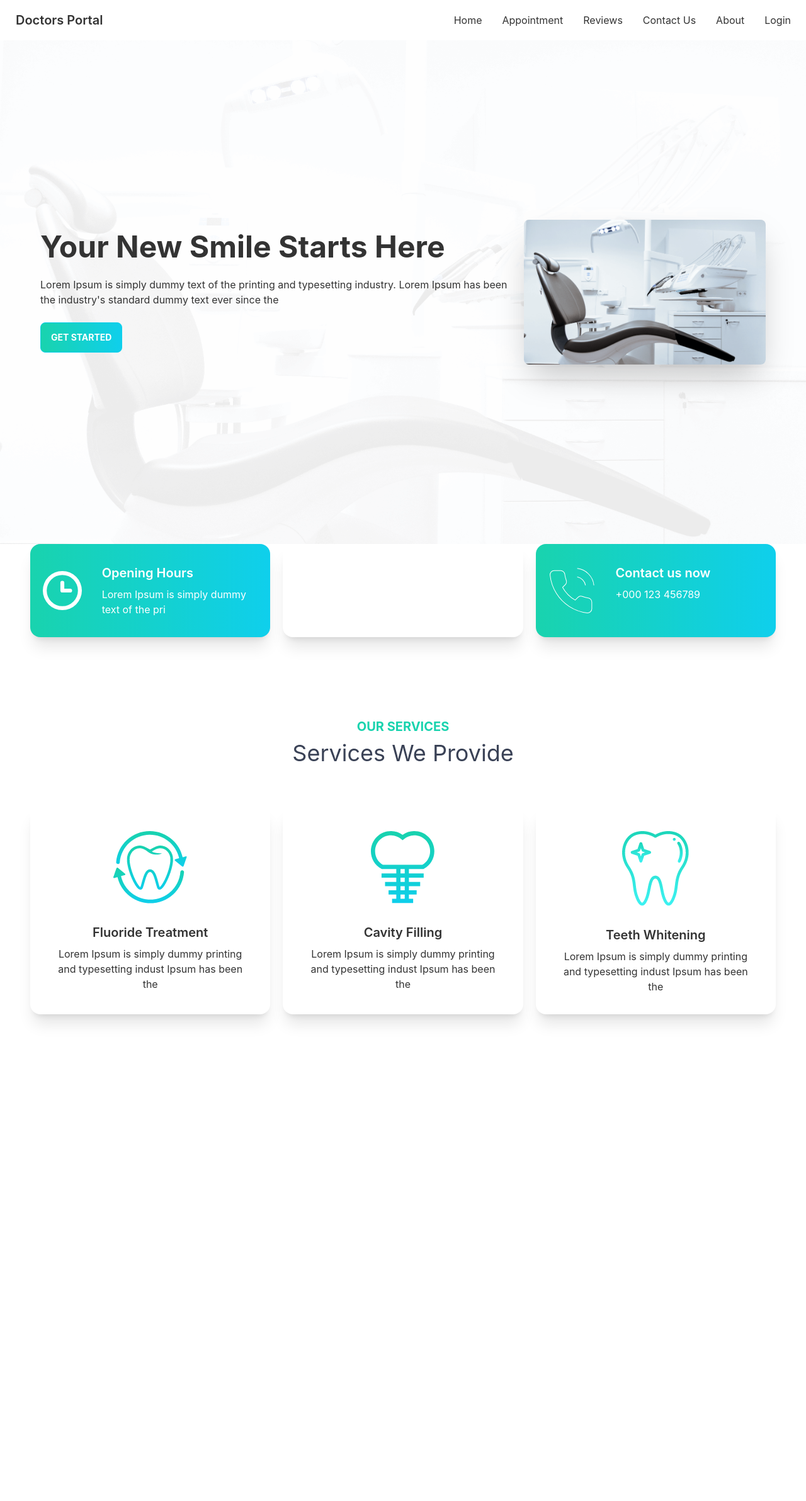
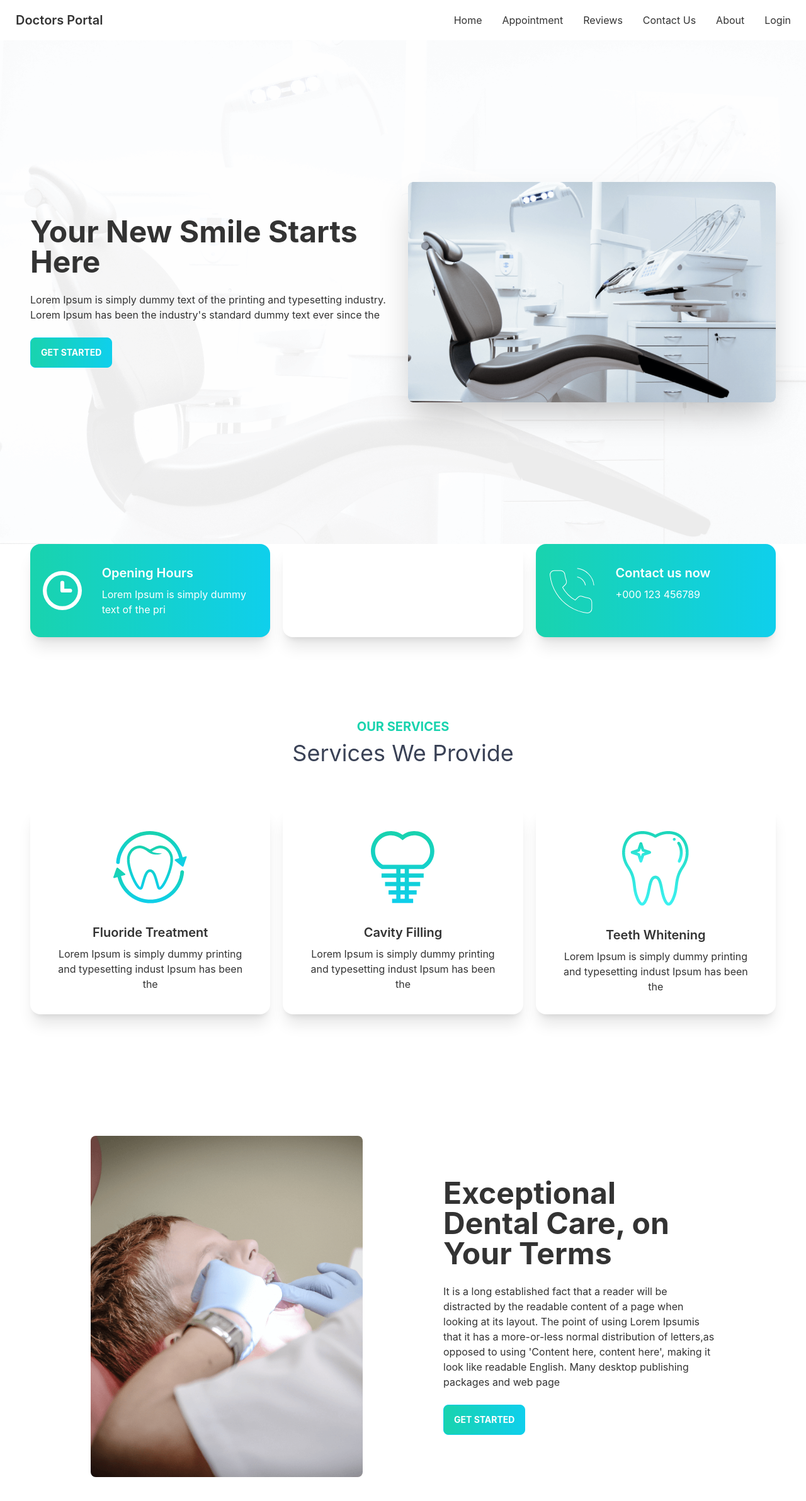
Before and after one commit to Azmain951/doctors-portal-client, a React (Create React App) app: page / in a window 1280 px wide. Shown: the top 2384 px of the page at 63% size. Before the commit the page ends 1675 px from the top, so only its background shows below. Built offline with nearby package versions, Linux system fonts and the light colour scheme; the HTML template or start-up script is replaced by a standard one.

Commit message:
special services section added

```diff
--- a/src/Pages/Home/Banner.js
+++ b/src/Pages/Home/Banner.js
@@ -4,10 +4,12 @@
 
 const Banner = () => {
     return (
-        <div className="hero min-h-screen px-12 bg-cover" style={{ backgroundImage: `url(${background})` }}>
-            <div className="hero-content flex-col lg:flex-row-reverse">
-                <img src={chair} className="max-w-sm rounded-lg shadow-2xl" />
-                <div>
+        <div className="hero min-h-screen px-12 py-36 bg-cover" style={{ backgroundImage: `url(${background})` }}>
+            <div className="hero-content flex-col lg:flex-row-reverse p-0">
+                <div className='w-full lg:w-1/2'>
+                    <img src={chair} className=" rounded-lg shadow-2xl" />
+                </div>
+                <div className='w-full lg:w-1/2'>
                     <h1 className="text-5xl font-bold">Your New Smile Starts Here</h1>
                     <p className="py-6">Lorem Ipsum is simply dummy text of the printing and typesetting industry. Lorem Ipsum has been the industry's standard dummy text ever since the</p>
                     <button className="btn btn-primary uppercase text-white font-bold bg-gradient-to-r from-secondary to-primary">Get Started</button>
--- a/src/Pages/Home/Home.js
+++ b/src/Pages/Home/Home.js
@@ -2,6 +2,7 @@
 import Banner from './Banner';
 import Info from './Info';
 import Services from './Services';
+import SpecialService from './SpecialService';
 
 
 const Home = () => {
@@ -10,6 +11,7 @@
             <Banner></Banner>
             <Info></Info>
             <Services></Services>
+            <SpecialService></SpecialService>
         </div>
     );
 };
--- /dev/null
+++ b/src/Pages/Home/SpecialService.js
@@ -0,0 +1,21 @@
+import React from 'react';
+import specialService from '../../assets/images/treatment.png'
+
+const SpecialService = () => {
+    return (
+        <div class="hero min-h-screen px-32 py-28">
+            <div class="w-full hero-content flex-col lg:flex-row">
+                <div className='w-1/2 pr-14'>
+                    <img src={specialService} className='rounded-lg' />
+                </div>
+                <div className='w-1/2 pl-14'>
+                    <h1 class="text-5xl font-bold">Exceptional Dental Care, on Your Terms</h1>
+                    <p class="py-6">It is a long established fact that a reader will be distracted by the readable content of a page when looking at its layout. The point of using Lorem Ipsumis that it has a more-or-less normal distribution of letters,as opposed to using 'Content here, content here', making it look like readable English. Many desktop publishing packages and web page</p>
+                    <button class="btn btn-primary text-white font-bold bg-gradient-to-r from-secondary to-primary">Get Started</button>
+                </div>
+            </div>
+        </div>
+    );
+};
+
+export default SpecialService;
```
